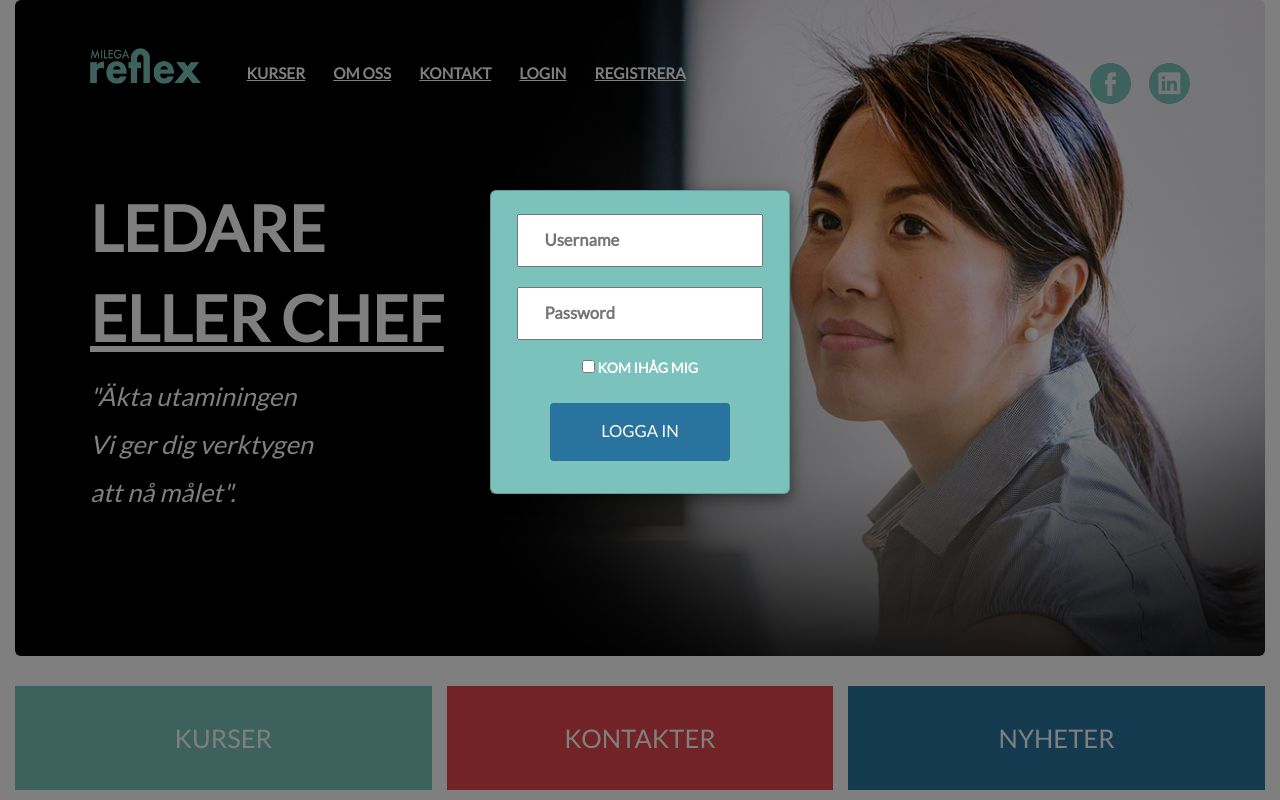
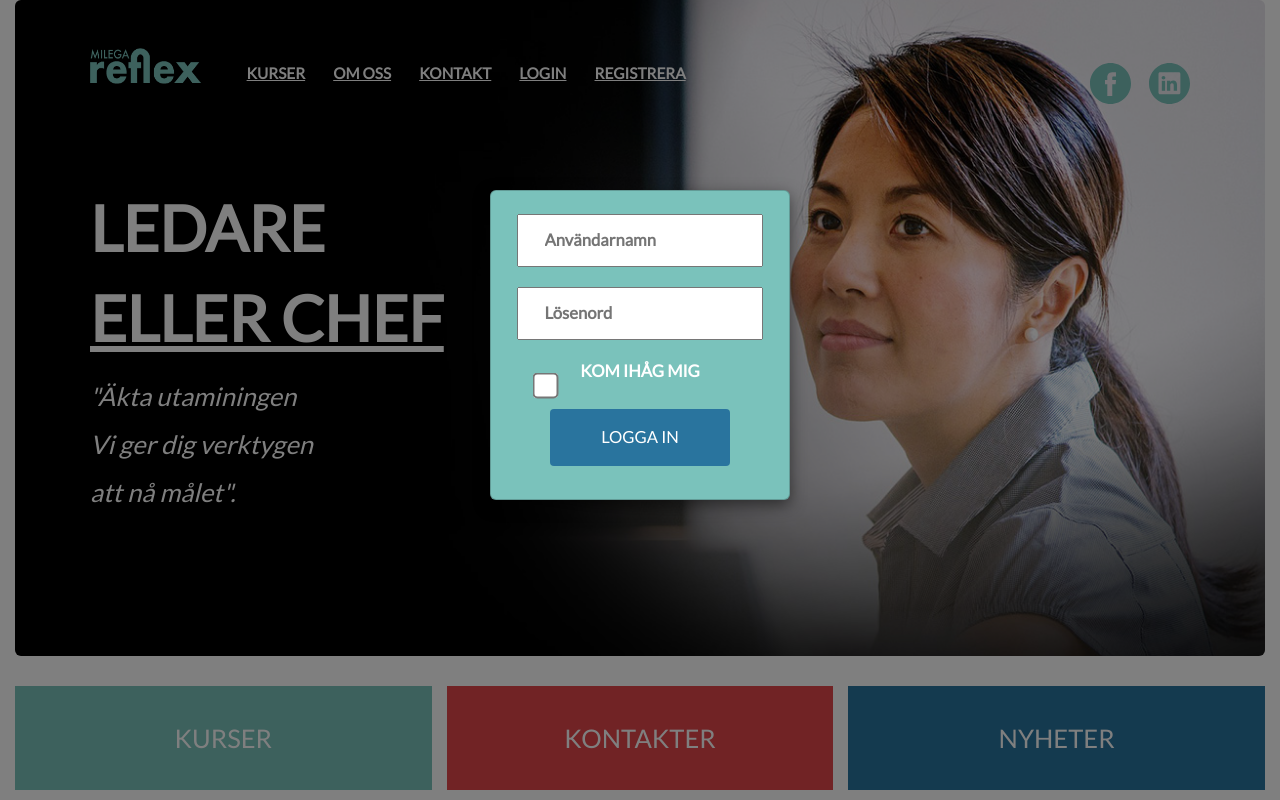
Before and after one commit to AndreHjalmarsson/MilegaUpdate, a PHP site: page / in a window 1280 px wide, after a click on "LOGIN". Run offline with PHP 8.4, Linux system fonts and the light colour scheme; some libraries are stand-ins or nearby versions.

Commit message:
Add styling to the checkbox

```diff
--- a/milegaUpdate/css/index.css
+++ b/milegaUpdate/css/index.css
@@ -77,7 +77,18 @@ html, body {
 }
 
 .header input[type=checkbox], input[type=radio]{
-  margin-top: 20px;
+  margin-top: 10px;
+}
+
+/*make the size of the checkbox bigger*/
+.header input[type=checkbox]{
+  -ms-transform: scale(2); /* IE */
+ -moz-transform: scale(2); /* FF */
+ -webkit-transform: scale(2); /* Safari and Chrome */
+ -o-transform: scale(2); /* Opera */
+ position: absolute;
+  top: 165px;
+left: 50px;
 }
 
 .header input[type=text]{
@@ -88,6 +99,11 @@ html, body {
 .header input[type=text], .header input[type=password]{
     padding:1vw 2vw;
     font-size: 1.3vw;
+}
+
+.header .label-styling{
+    font-size: 1.3vw;
+    margin-top: 20px;
 }
 
 .header .glyph{
--- a/milegaUpdate/logIn.php
+++ b/milegaUpdate/logIn.php
@@ -46,10 +46,10 @@ EOT;
   </head>
   <body>
     <form action="logIn.php" method="POST">
-      <input style="color:#4f5758" type="text" name="username" placeholder="Username" value="">
-      <input style="color:#4f5758" type="password" name="password" placeholder="Password" value=""><br />
+      <input style="color:#4f5758" type="text" name="username" placeholder="Anv&auml;ndarnamn" value="">
+      <input style="color:#4f5758" type="password" name="password" placeholder="L&ouml;senord" value=""><br />
       <input type="checkbox" name="remember" id="rememberCheckbox">
-      <label for="rememberCheckbox">Kom ih&aring;g mig</label>
+      <label class = "label-styling" for="rememberCheckbox">Kom ih&aring;g mig</label>
       <br><br>
       <input class="btn" type="submit" value="Logga in"><br><br>
     </form>
--- a/milegaUpdate/register.php
+++ b/milegaUpdate/register.php
@@ -7,13 +7,13 @@
   <body>
 
     <form action="register.php"method="POST">
-      <span>Username:</span> <input type="username" name="regUsername" placeholder="Your name" value=""><br><br>
-      <span>Password:</span> <input type="password" name="regPassword" placeholder="Your password" value=""><br><br>
-      <span>First name:</span> <input type="text" name="firstName" placeholder="Your firstname" value=""><br><br>
-      <span>Last name:</span> <input type="text" name="lastName" placeholder="Your lastname" value=""><br><br>
-      <span>Email:</span> <input type="text" name="email" placeholder="Your email" value=""><br><br>
+      <input type="text" name="regUsername" placeholder="Anv&auml;darnamn" value=""><br><br>
+      <input type="password" name="regPassword" placeholder="L&ouml;senord" value=""><br><br>
+      <input type="text" name="firstName" placeholder="F&ouml;rnamn" value=""><br><br>
+      <input type="text" name="lastName" placeholder="Efternamn" value=""><br><br>
+      <input type="text" name="email" placeholder="E-mejl" value=""><br><br>
       <br><br>
-      <input type="submit" value="Sign Up"><br><br>
+      <input type="submit" value="Registrera"><br><br>
     </form>
 
 
```
